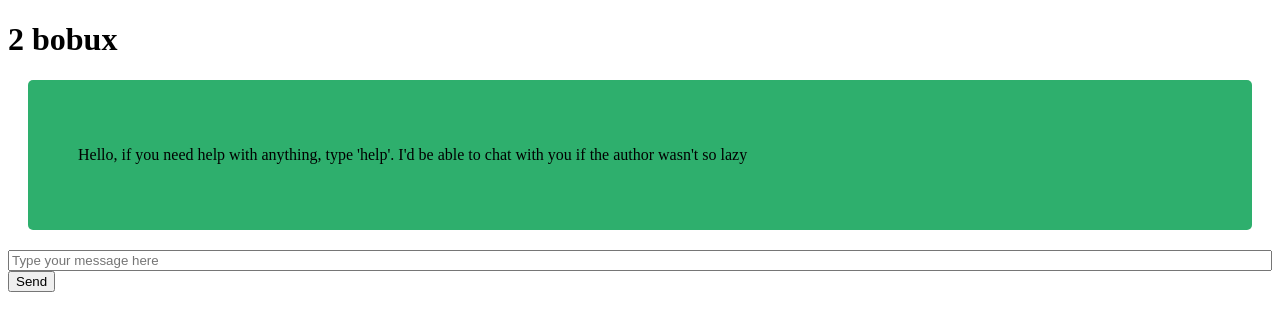
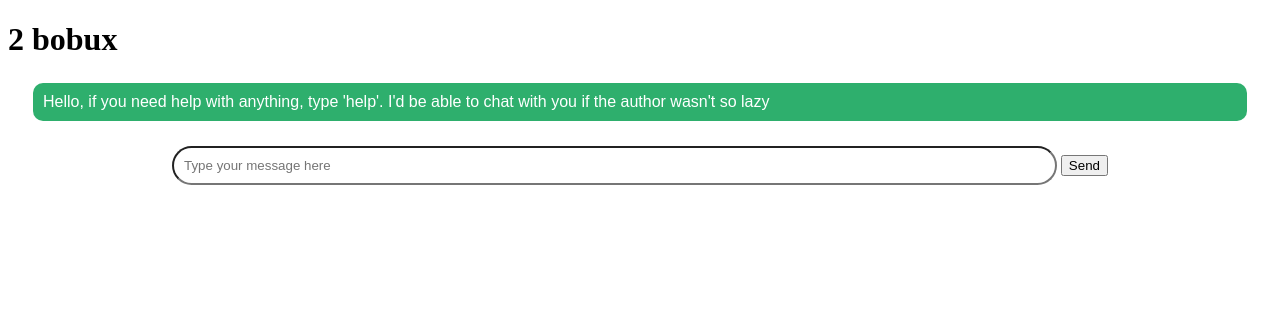
Before and after one commit to habla0/sacshelpbot, a Flask app: page /bot in a window 1280 px wide. Shown: the top 331 px of the page. Run offline with Flask 2, Linux system fonts and the light colour scheme.

Commit message:
adjusted css

```diff
--- a/static/chat.css
+++ b/static/chat.css
@@ -1,13 +1,24 @@
 * { box-sizing: border-box; }
 
 .messageBox {
-    border-radius: 5px;
-    padding: 50px;
-    margin: 20px;
-    color: rgb(0, 0, 0);
+    border-radius: 10px;
+    padding: 10px;
+    margin: 25px;
+    color: rgb(255, 255, 255);
     background-color: rgb(46, 175, 109);
 }
 
+.textBox {
+    text-align: center;
+}
+
+p {
+    font-family: Arial, Helvetica, sans-serif;
+}
+
 input[type=text] {
-    width: 100%;
+    width: 70%;
+    padding: 10px 10px;
+    border-radius: 20px;
+    outline: none;
 }
--- a/templates/chat.html
+++ b/templates/chat.html
@@ -7,15 +7,16 @@
     <body>
         <h1>2 bobux</h1>
 
-        <div class="messageBox">
+        <div class="container">
             {% for message in conversation %}
-                <p>{{ message }}</p>
+                <p class="messageBox">{{ message }}</p>
             {% endfor %}
         </div>
-
-        <form action="/bot" method="POST">
-            <input type="text" id="userInput" name="userInput" placeholder="Type your message here">
-            <input type="submit" value="Send">
-        </form>
+        <div class="textBox">
+            <form action="/bot" method="POST">
+                <input type="text" id="userInput" name="userInput" placeholder="Type your message here">
+                <input type="submit" value="Send">
+            </form>
+        </div>
     </body>
 </html>
```
